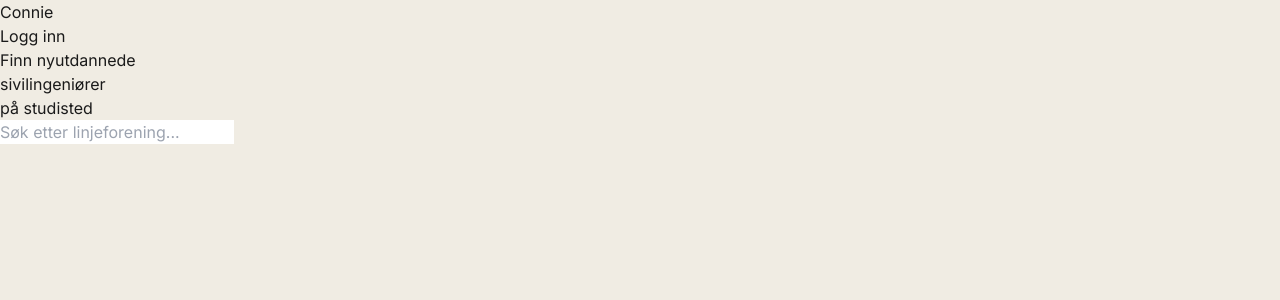
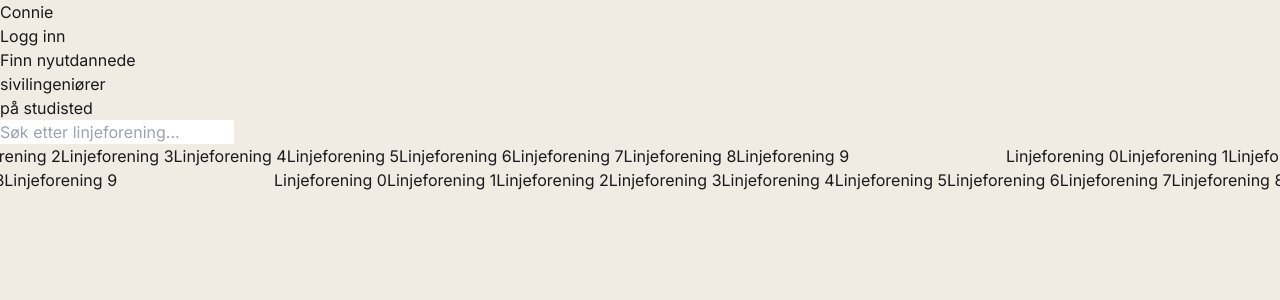
Before and after one commit to bocianowski1/connie, a Next.js app: page / in a window 1280 px wide. Shown: the top 300 px of the page. Built offline with nearby package versions, Linux system fonts and the light colour scheme.

Commit message:
add marquee

```diff
--- a/package.json
+++ b/package.json
@@ -14,6 +14,7 @@
     "next": "14.2.3",
     "react": "^18",
     "react-dom": "^18",
+    "react-fast-marquee": "^1.6.4",
     "tailwind-merge": "^2.3.0"
   },
   "devDependencies": {
--- a/src/app/layout.tsx
+++ b/src/app/layout.tsx
@@ -1,3 +1,4 @@
+import { Header } from "@/components";
 import "@/styles/globals.css";
 import type { Metadata } from "next";
 import { Inter } from "next/font/google";
@@ -15,7 +16,10 @@ export default function RootLayout({
 }>) {
   return (
     <html lang="en">
-      <body className={inter.className}>{children}</body>
+      <body className={inter.className}>
+        <Header />
+        {children}
+      </body>
     </html>
   );
 }
--- a/src/app/page.tsx
+++ b/src/app/page.tsx
@@ -1,24 +1,9 @@
-import { StudyCycle } from "@/components/study-cycle";
+import Marquee from "react-fast-marquee";
+import { StudyCycle } from "@/components";
 
 export default function Home() {
   return (
     <div className="min-h-screen h-full flex flex-col">
-      <header className="flex items-center justify-between p-6">
-        <div>
-          <a className="font-serif font-medium text-2xl" href="/">
-            Connie
-          </a>
-        </div>
-
-        <menu>
-          <li>
-            <a className="text-sm font-medium" href="/login">
-              Logg inn
-            </a>
-          </li>
-        </menu>
-      </header>
-
       <div className="max-w-screen-md mx-auto w-full py-24 space-y-8">
         <h1 className="text-5xl text-center overflow-hidden text-balance max-w-92 mx-auto font-serif font-medium">
           Finn nyutdannede <br /> <StudyCycle /> <br />
@@ -33,6 +18,23 @@ export default function Home() {
           />
         </div>
       </div>
+
+      <div className="flex flex-col gap-4">
+        <Marquee>
+          {Array.from({ length: 10 }).map((_, i) => (
+            <div key={i} className="p-4 bg-gray-100 rounded-lg mx-4">
+              <p className="text-sm">Linjeforening {i}</p>
+            </div>
+          ))}
+        </Marquee>
+        <Marquee direction="right">
+          {Array.from({ length: 10 }).map((_, i) => (
+            <div key={i} className="p-4 bg-gray-100 rounded-lg mx-4">
+              <p className="text-sm">Linjeforening {i}</p>
+            </div>
+          ))}
+        </Marquee>
+      </div>
     </div>
   );
 }
```
Also changed, not shown: 1 other file (tests, documents, lock files or other folders).
